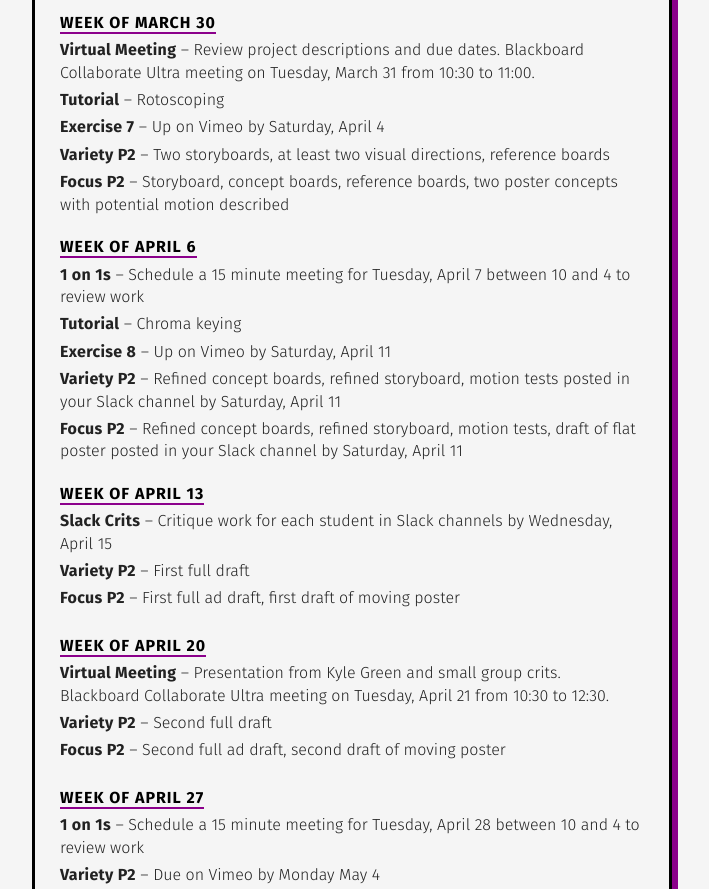
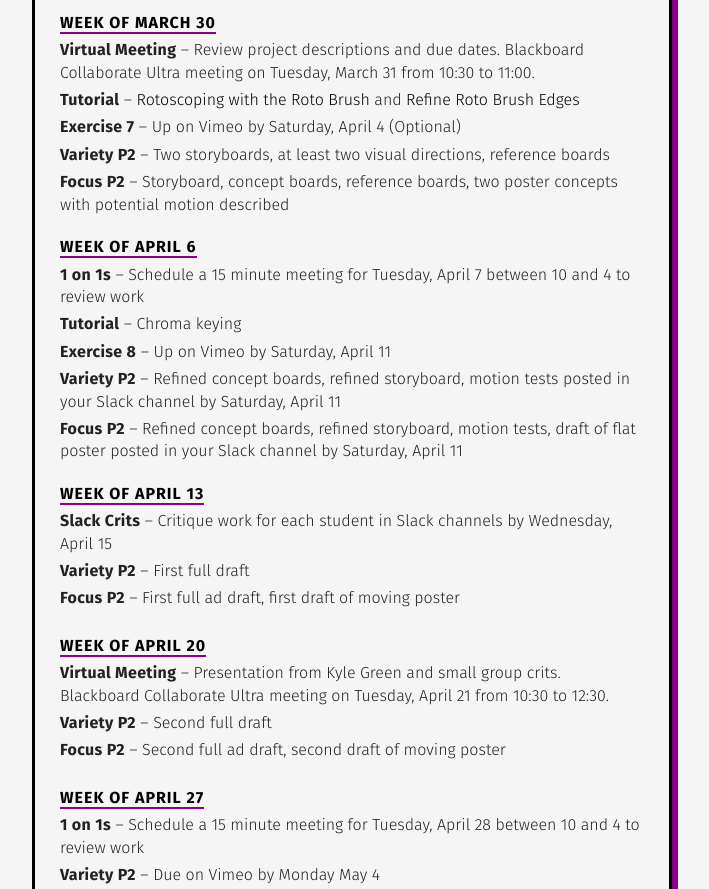
Before and after one commit to gmu-gd/amotion20-spring, a plain HTML site: page schedule/index.html in a window 1280 px wide. Shown: the part 823-1712 px from the top of the page, without its empty margins (288-997 px from the left). Drawn offline with nearby package versions, Linux system fonts and the light colour scheme.

Commit message:
Update index.html

```diff
--- a/schedule/index.html
+++ b/schedule/index.html
@@ -79,8 +79,8 @@
                 <li><span class="cat">General</span> &ndash; Make sure all work is up on Vimeo</li>
               <li class="week"><strong>Week of March 30</strong></li>
                 <li><span class="cat">Virtual Meeting</span> &ndash; Review project descriptions and due dates. Blackboard Collaborate Ultra meeting on Tuesday, March 31 from 10:30 to 11:00.</li>
-                <li><span class="cat">Tutorial</span> &ndash; Rotoscoping</li>
-                <li><span class="cat">Exercise 7</span> &ndash; Up on Vimeo by Saturday, April 4</li>
+                <li><span class="cat">Tutorial</span> &ndash; <a href="https://helpx.adobe.com/after-effects/how-to/roto-brush-isolate-elements.html">Rotoscoping with the Roto Brush</a> and <a href="https://helpx.adobe.com/after-effects/how-to/roto-brush-refine-edges.html">Refine Roto Brush Edges</a></li>
+                <li><span class="cat">Exercise 7</span> &ndash; Up on Vimeo by Saturday, April 4 (Optional)</li>
                 <li><span class="cat">Variety P2</span> &ndash; Two storyboards, at least two visual directions, reference boards</li>
                 <li><span class="cat">Focus P2</span> &ndash; Storyboard, concept boards, reference boards, two poster concepts with potential motion described</li>
               <li class="week"><strong>Week of April 6</strong></li>
```
